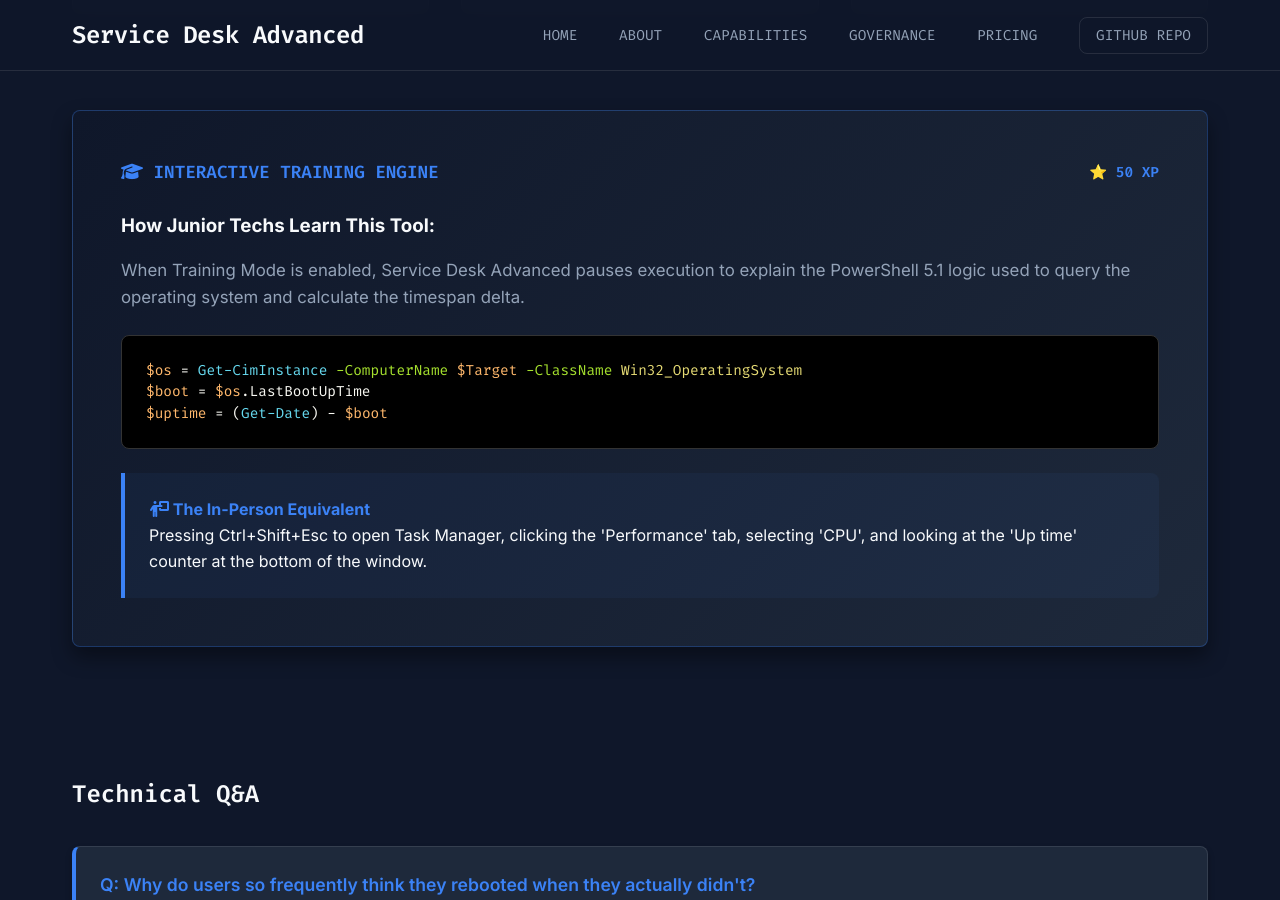
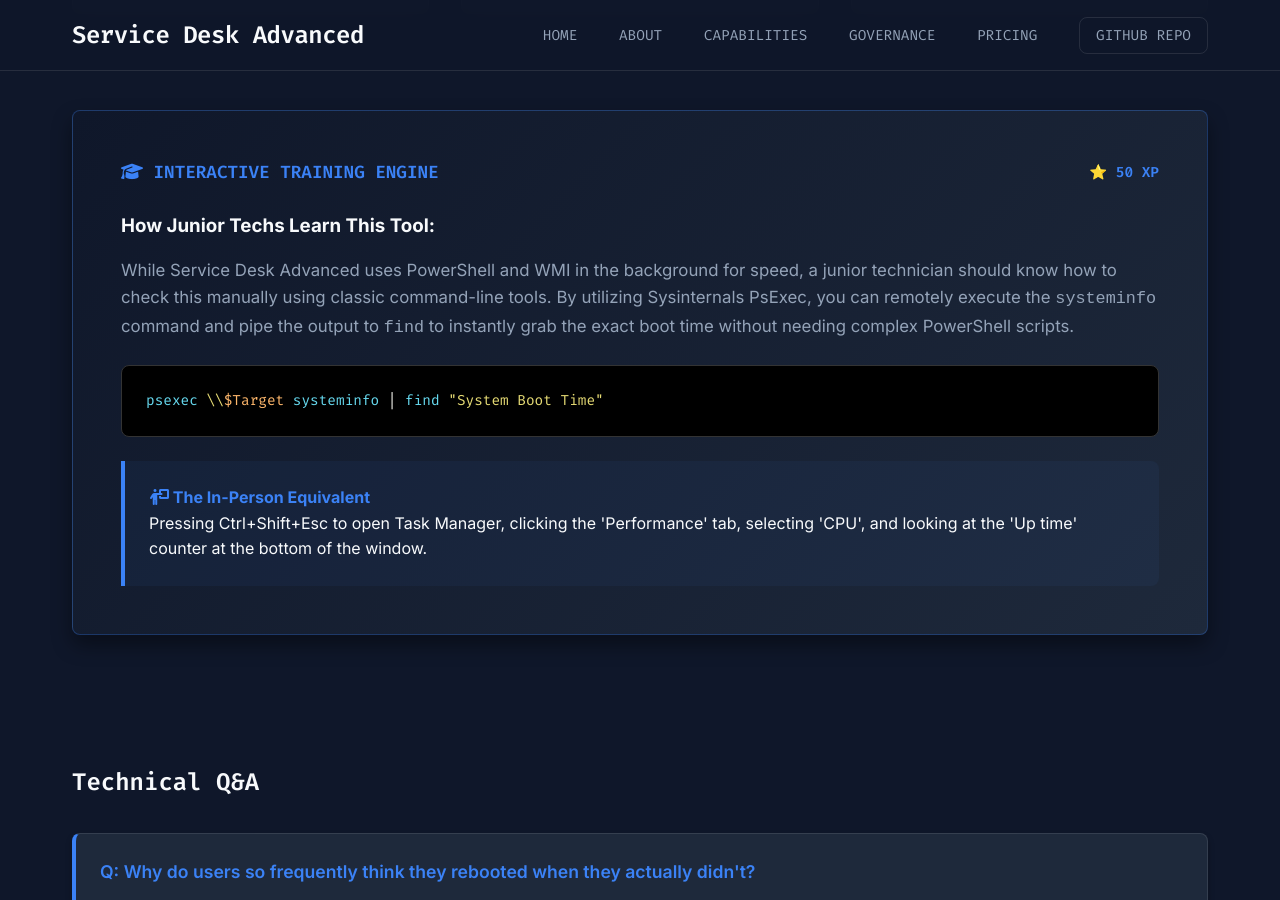
Before and after one commit to BobbyBurnsy/ServiceDeskAdvanced.com, a Jekyll site: the page built from check-pc-uptime.html, in a window 1280 px wide and 900 px high, scrolled down 1061 px. Built offline with Jekyll 4.4.1, drawn with Linux system fonts in a browser that asks for light colours.

Commit message:
Update check-pc-uptime.html

```diff
--- a/check-pc-uptime.html
+++ b/check-pc-uptime.html
@@ -76,13 +76,11 @@
 
         <h3 style="color: var(--text-primary); margin-bottom: 1rem;">How Junior Techs Learn This Tool:</h3>
         <p style="color: var(--text-secondary); font-size: 1.05rem; line-height: 1.6; margin-bottom: 1.5rem;">
-            When Training Mode is enabled, Service Desk Advanced pauses execution to explain the PowerShell 5.1 logic used to query the operating system and calculate the timespan delta.
+            While Service Desk Advanced uses PowerShell and WMI in the background for speed, a junior technician should know how to check this manually using classic command-line tools. By utilizing Sysinternals PsExec, you can remotely execute the <code>systeminfo</code> command and pipe the output to <code>find</code> to instantly grab the exact boot time without needing complex PowerShell scripts.
         </p>
 
         <div class="mock-code">
-            <span class="var">$os</span> = <span class="cmd">Get-CimInstance</span> <span class="param">-ComputerName</span> <span class="var">$Target</span> <span class="param">-ClassName</span> <span class="str">Win32_OperatingSystem</span><br>
-            <span class="var">$boot</span> = <span class="var">$os</span>.LastBootUpTime<br>
-            <span class="var">$uptime</span> = (<span class="cmd">Get-Date</span>) - <span class="var">$boot</span>
+            <span class="cmd">psexec</span> <span class="str">\\</span><span class="var">$Target</span> <span class="cmd">systeminfo</span> | <span class="cmd">find</span> <span class="str">"System Boot Time"</span>
         </div>
 
         <div class="mock-inperson" style="border-left-color: var(--accent-blue); background: rgba(59, 130, 246, 0.05);">
```
